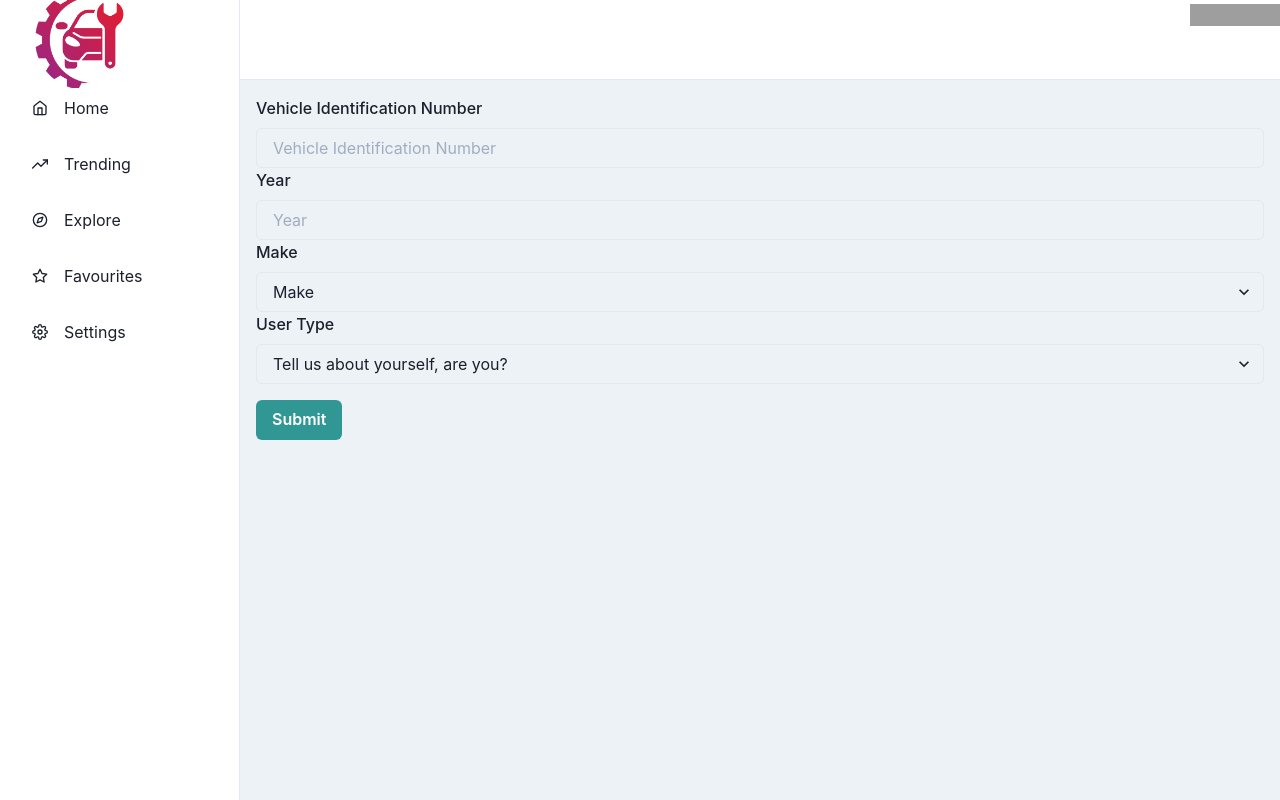
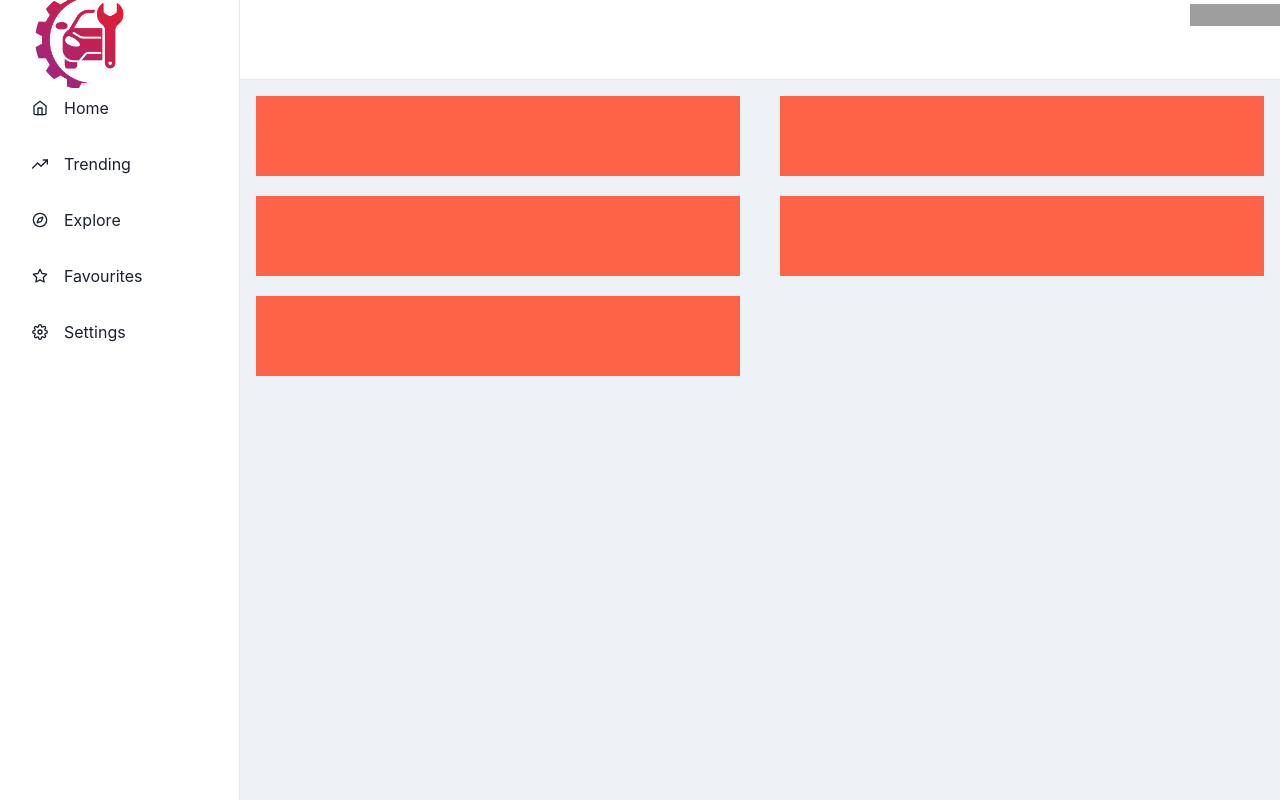
Before and after one commit to aarlin/auto-repair-invoice, a React (Vite) app: page /settings in a window 1280 px wide. Built offline with nearby package versions, Linux system fonts and the light colour scheme; grey boxes are pictures that could not be loaded.

Commit message:
work on settings page

```diff
--- a/src/App.tsx
+++ b/src/App.tsx
@@ -11,6 +11,7 @@ import {
   Link as RouteLink
 } from "react-router-dom";
 import Invoices from './components/Invoices'
+import Settings from './components/Settings'
 
 
 function App() {
@@ -28,7 +29,7 @@ function App() {
           </Route>
           <Route path="/favorites" element={<SidebarWithHeader children={<VehicleIdentification />} />}>
           </Route>
-          <Route path="/settings" element={<SidebarWithHeader children={<VehicleIdentification />} />}>
+          <Route path="/settings" element={<SidebarWithHeader children={<Settings />} />}>
           </Route>
         </Routes>
       </Router>
--- /dev/null
+++ b/src/components/Settings.tsx
@@ -0,0 +1,15 @@
+import { SimpleGrid, Box } from "@chakra-ui/layout";
+
+const Settings = () => {
+    return (
+        <SimpleGrid columns={2} spacingX='40px' spacingY='20px'>
+            <Box bg='tomato' height='80px'></Box>
+            <Box bg='tomato' height='80px'></Box>
+            <Box bg='tomato' height='80px'></Box>
+            <Box bg='tomato' height='80px'></Box>
+            <Box bg='tomato' height='80px'></Box>
+        </SimpleGrid>
+    )
+}
+
+export default Settings;
```
